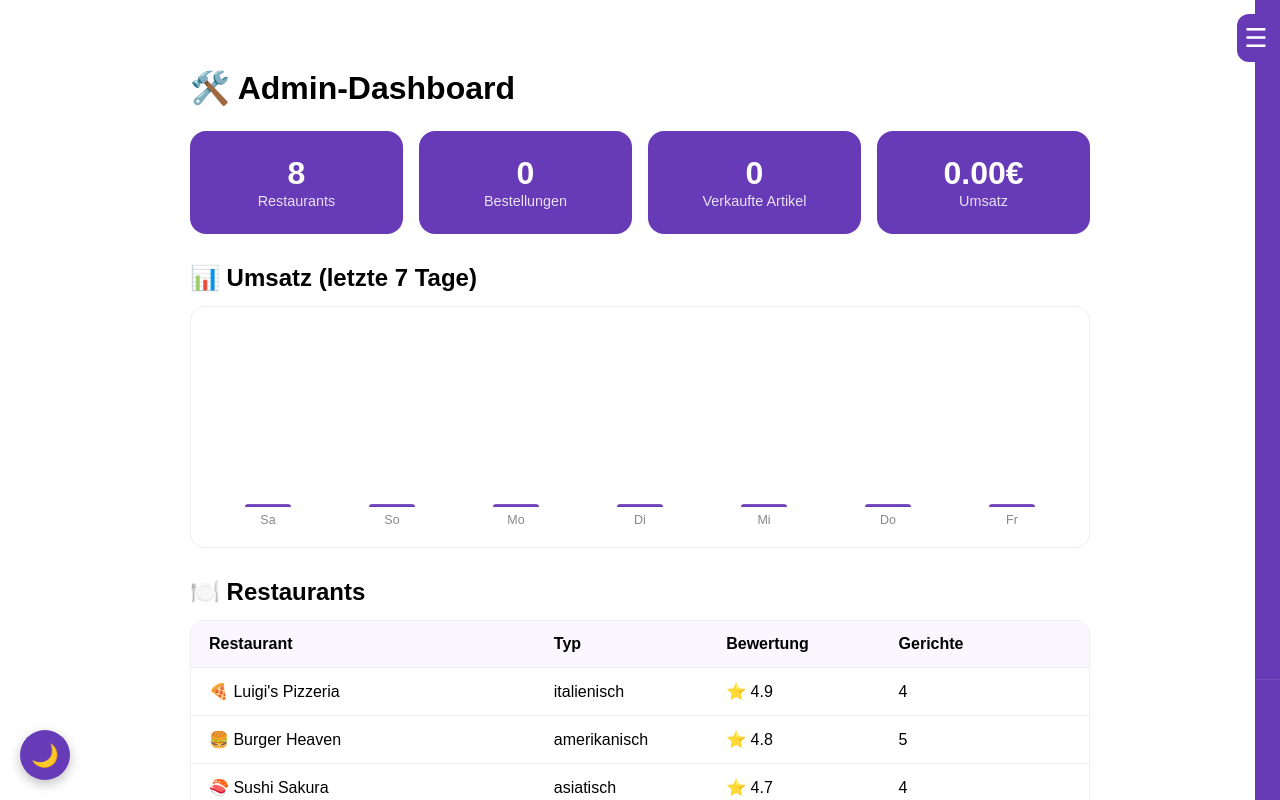
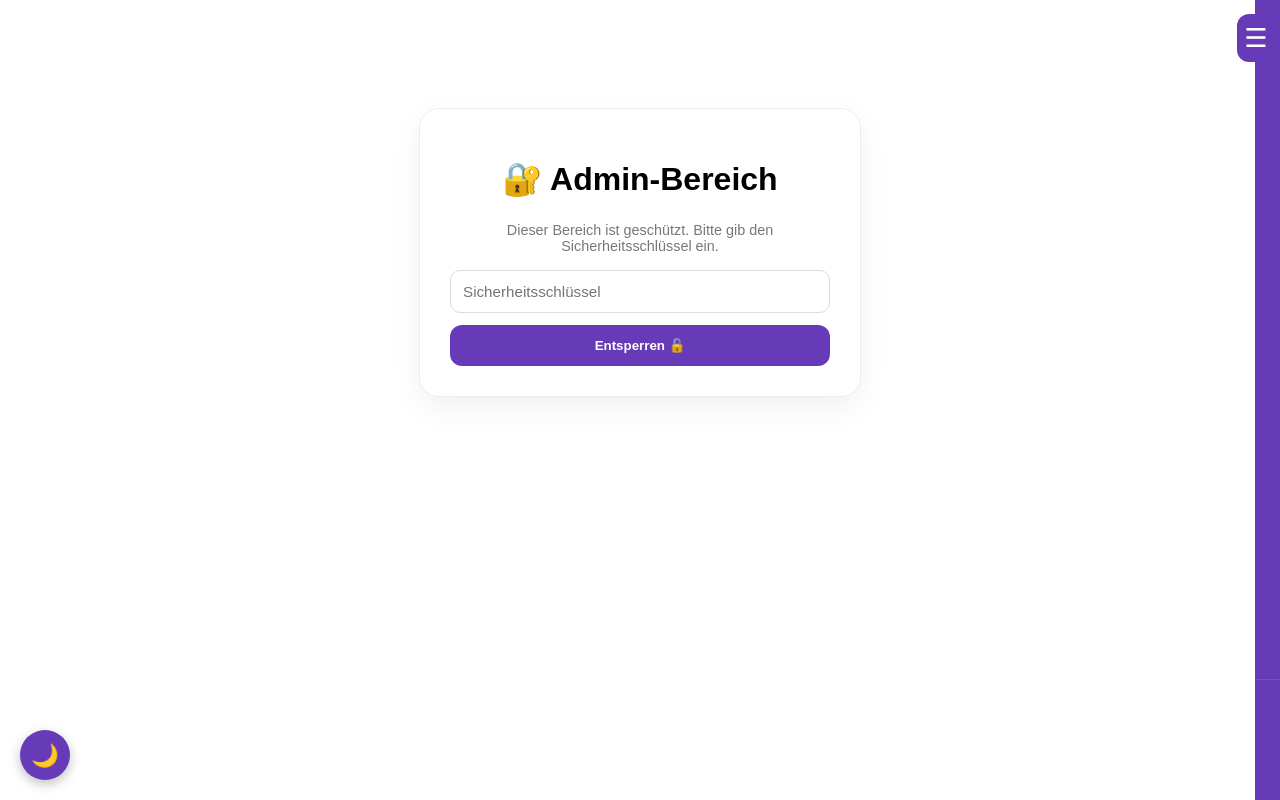
Before and after one commit to FinnScheibe-BS/ITT11C-Lieferino, a SvelteKit app: page /admin in a window 1280 px wide. Shown: the top 800 px of the page. Built offline with nearby package versions, Linux system fonts and the light colour scheme.

Commit message:
Namens-Check, Bewerten nur nach Bestellung, Admin-Dev

```diff
--- a/src/routes/admin/+page.svelte
+++ b/src/routes/admin/+page.svelte
@@ -8,9 +8,38 @@
 
   let bestellungen = $state([]);
 
+  // 🔐 Sicherheitsschlüssel für den Admin-Bereich.
+  // ⚠️ Steht hier absichtlich im Klartext (vom Team so gewünscht). Für einen
+  // echten Schutz müsste die Prüfung im Backend mit einem gehashten Schlüssel
+  // erfolgen – im Frontend kann man den Schlüssel im Quelltext auslesen.
+  const ADMIN_KEY = 'Lieferino#2026_DevOps';
+
+  let entsperrt = $state(false);
+  let schluesselEingabe = $state('');
+  let schluesselFehler = $state('');
+
   onMount(() => {
     bestellungen = JSON.parse(localStorage.getItem('lieferino_bestellungen') || '[]');
+    // Schon in dieser Browser-Sitzung entsperrt?
+    entsperrt = sessionStorage.getItem('lieferino_admin') === 'true';
   });
+
+  function entsperren(e) {
+    e.preventDefault();
+    if (schluesselEingabe === ADMIN_KEY) {
+      entsperrt = true;
+      sessionStorage.setItem('lieferino_admin', 'true'); // bis zum Tab-Schließen merken
+      schluesselFehler = '';
+    } else {
+      schluesselFehler = 'Falscher Sicherheitsschlüssel. 🔒';
+    }
+  }
+
+  function adminSperren() {
+    sessionStorage.removeItem('lieferino_admin');
+    entsperrt = false;
+    schluesselEingabe = '';
+  }
 
   // Kennzahlen automatisch aus den Bestellungen berechnen.
   let umsatz = $derived(bestellungen.reduce((s, b) => s + b.summe, 0));
@@ -43,7 +72,20 @@
 </script>
 
 <div class="seite">
+  {#if !entsperrt}
+    <!-- 🔐 Sperrbildschirm: Sicherheitsschlüssel verlangen -->
+    <div class="sperre">
+      <h1>🔐 Admin-Bereich</h1>
+      <p>Dieser Bereich ist geschützt. Bitte gib den Sicherheitsschlüssel ein.</p>
+      <form onsubmit={entsperren}>
+        <input type="password" placeholder="Sicherheitsschlüssel" bind:value={schluesselEingabe} />
+        {#if schluesselFehler}<p class="sperre-fehler">{schluesselFehler}</p>{/if}
+        <button type="submit">Entsperren 🔓</button>
+      </form>
+    </div>
+  {:else}
   <h1>🛠️ Admin-Dashboard</h1>
+  <button class="sperren-btn" onclick={adminSperren}>🔒 Sperren</button>
 
   <!-- 🚨🚨🚨 HINWEIS FÜRS BACKEND-TEAM 🚨🚨🚨 -->
   <!--
@@ -105,10 +147,20 @@
       </div>
     {/each}
   </div>
+  {/if}
 </div>
 
 <style>
   .seite { max-width: 900px; margin: 0 auto; padding: 20px; font-family: sans-serif; }
+
+  /* 🔐 Sperrbildschirm */
+  .sperre { max-width: 380px; margin: 60px auto; background: white; border: 1px solid #eee; border-radius: 20px; padding: 30px; text-align: center; box-shadow: 0 10px 30px rgba(0,0,0,0.06); }
+  .sperre p { color: #777; font-size: 0.9rem; }
+  .sperre form { display: flex; flex-direction: column; gap: 12px; margin-top: 16px; }
+  .sperre input { padding: 12px; border: 1px solid #ddd; border-radius: 10px; font-size: 0.95rem; }
+  .sperre button { padding: 13px; background: #673ab7; color: white; border: none; border-radius: 12px; font-weight: bold; cursor: pointer; }
+  .sperre-fehler { color: #dc3545; font-weight: 600; font-size: 0.85rem; margin: 0; }
+  .sperren-btn { float: right; background: #f1f1f1; border: none; border-radius: 10px; padding: 8px 14px; cursor: pointer; font-weight: 600; color: #555; }
   h1 { margin-bottom: 24px; }
   h2 { margin: 30px 0 14px; }
 
```
Also changed, not shown: src/routes/+page.svelte (+25 -0 lines), src/routes/restaurant/[name]/+page.svelte (+26 -3 lines).
